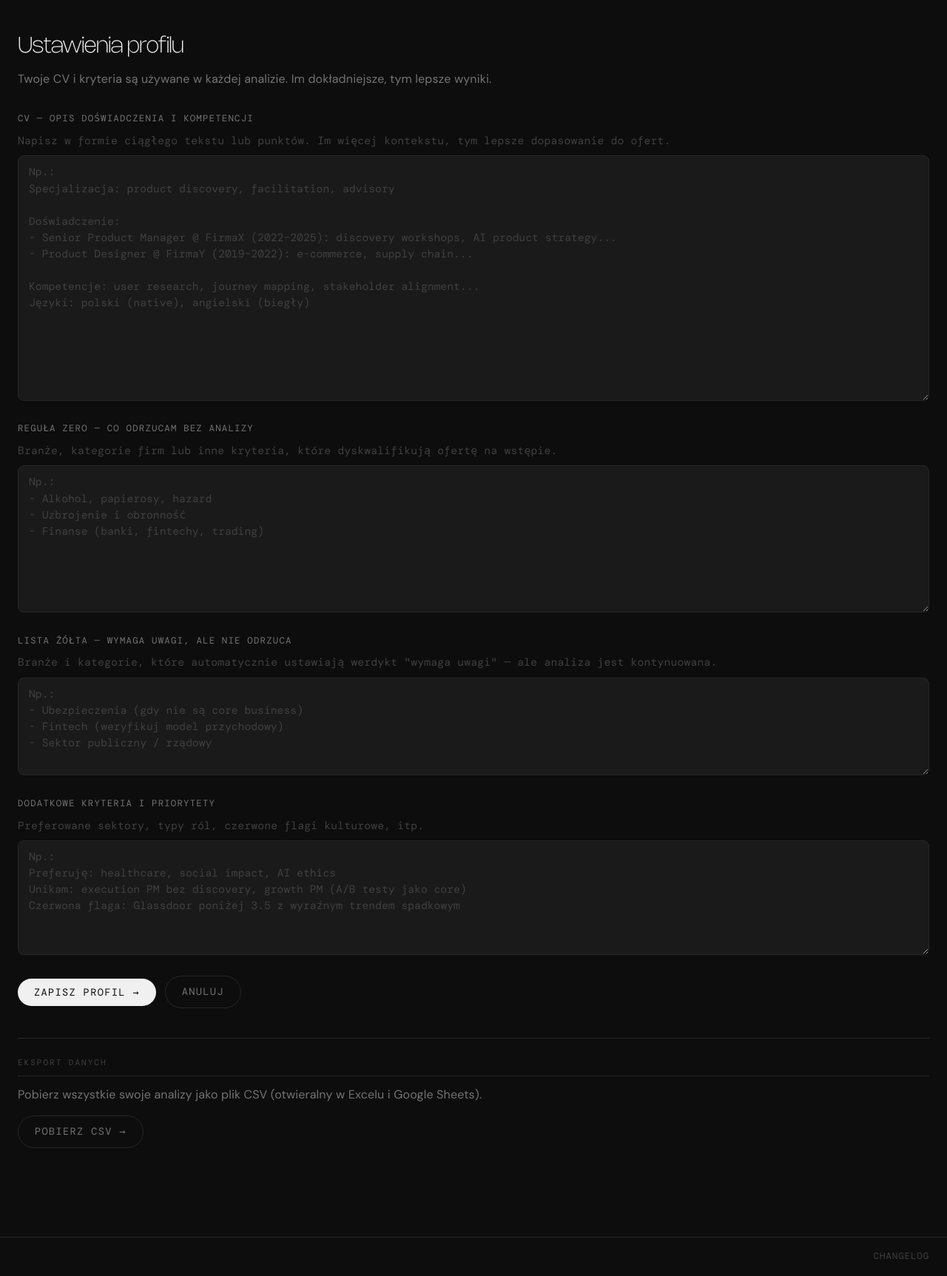
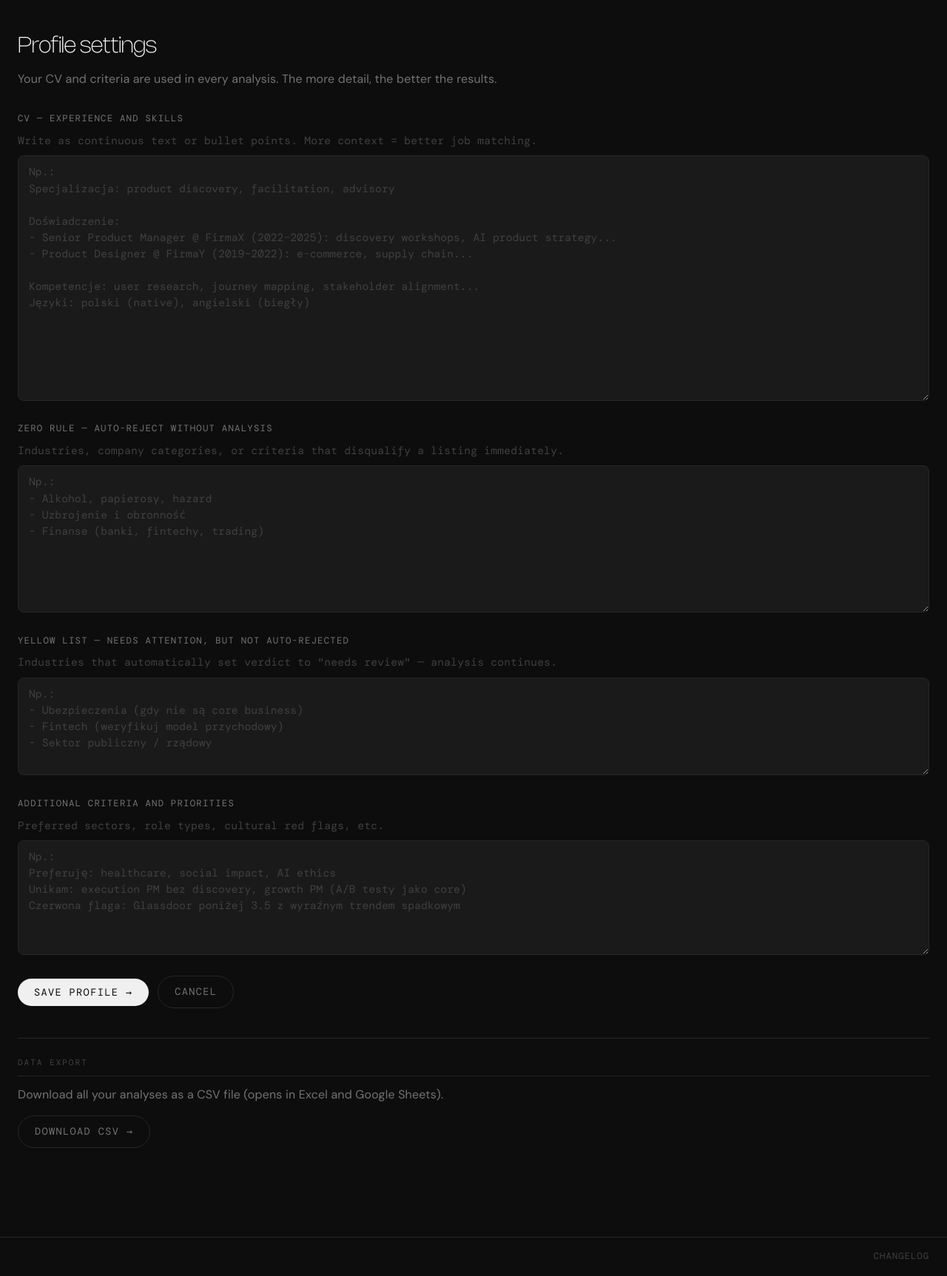
Before and after one commit to BartekJagniatkowski/job-screener, a Flask app: page /settings in a window 1280 px wide. Shown: the part 64-1789 px from the top of the page at 74% size. Run offline with Flask 3, Linux system fonts and the light colour scheme; the visitor is signed in with stand-in values (Sample User, id 1); data comes from the database, SQL or seed files in the repository; some web fonts are replaced.

Commit message:
style: translate settings.html to English

```diff
--- a/templates/settings.html
+++ b/templates/settings.html
@@ -1,43 +1,43 @@
 {% extends "base.html" %}
-{% block title %}Ustawienia — Job Screener{% endblock %}
+{% block title %}Settings — Job Screener{% endblock %}
 {% block content %}
-<div class="page-title">Ustawienia profilu</div>
-<p class="page-sub">Twoje CV i kryteria są używane w każdej analizie. Im dokładniejsze, tym lepsze wyniki.</p>
+<div class="page-title">Profile settings</div>
+<p class="page-sub">Your CV and criteria are used in every analysis. The more detail, the better the results.</p>
 
 <form method="POST">
   <div class="field">
-    <label>CV — opis doświadczenia i kompetencji</label>
-    <div class="field-hint">Napisz w formie ciągłego tekstu lub punktów. Im więcej kontekstu, tym lepsze dopasowanie do ofert.</div>
+    <label>CV — experience and skills</label>
+    <div class="field-hint">Write as continuous text or bullet points. More context = better job matching.</div>
     <textarea name="cv" rows="14" placeholder="Np.:&#10;Specjalizacja: product discovery, facilitation, advisory&#10;&#10;Doświadczenie:&#10;- Senior Product Manager @ FirmaX (2022–2025): discovery workshops, AI product strategy...&#10;- Product Designer @ FirmaY (2019–2022): e-commerce, supply chain...&#10;&#10;Kompetencje: user research, journey mapping, stakeholder alignment...&#10;Języki: polski (native), angielski (biegły)">{{ user.cv or '' }}</textarea>
   </div>
 
   <div class="field">
-    <label>Reguła Zero — co odrzucam bez analizy</label>
-    <div class="field-hint">Branże, kategorie firm lub inne kryteria, które dyskwalifikują ofertę na wstępie.</div>
+    <label>Zero Rule — auto-reject without analysis</label>
+    <div class="field-hint">Industries, company categories, or criteria that disqualify a listing immediately.</div>
     <textarea name="zero_list" rows="8" placeholder="Np.:&#10;- Alkohol, papierosy, hazard&#10;- Uzbrojenie i obronność&#10;- Finanse (banki, fintechy, trading)">{{ user.zero_list or '' }}</textarea>
   </div>
 
   <div class="field">
-    <label>Lista żółta — wymaga uwagi, ale nie odrzuca</label>
-    <div class="field-hint">Branże i kategorie, które automatycznie ustawiają werdykt "wymaga uwagi" — ale analiza jest kontynuowana.</div>
+    <label>Yellow list — needs attention, but not auto-rejected</label>
+    <div class="field-hint">Industries that automatically set verdict to "needs review" — analysis continues.</div>
     <textarea name="yellow_list" rows="5" placeholder="Np.:&#10;- Ubezpieczenia (gdy nie są core business)&#10;- Fintech (weryfikuj model przychodowy)&#10;- Sektor publiczny / rządowy">{{ user.yellow_list or '' }}</textarea>
   </div>
 
   <div class="field">
-    <label>Dodatkowe kryteria i priorytety</label>
-    <div class="field-hint">Preferowane sektory, typy ról, czerwone flagi kulturowe, itp.</div>
+    <label>Additional criteria and priorities</label>
+    <div class="field-hint">Preferred sectors, role types, cultural red flags, etc.</div>
     <textarea name="criteria" rows="6" placeholder="Np.:&#10;Preferuję: healthcare, social impact, AI ethics&#10;Unikam: execution PM bez discovery, growth PM (A/B testy jako core)&#10;Czerwona flaga: Glassdoor poniżej 3.5 z wyraźnym trendem spadkowym">{{ user.criteria or '' }}</textarea>
   </div>
 
   <div style="display:flex; gap:12px; align-items:center;">
-    <button type="submit" class="btn btn-primary">Zapisz profil →</button>
-    <a href="{{ url_for('dashboard') }}" class="btn btn-secondary">Anuluj</a>
+    <button type="submit" class="btn btn-primary">Save profile →</button>
+    <a href="{{ url_for('dashboard') }}" class="btn btn-secondary">Cancel</a>
   </div>
 </form>
 
 <div class="export-section">
-  <div class="section-label">Eksport danych</div>
-  <p class="page-sub" style="margin-bottom:16px;">Pobierz wszystkie swoje analizy jako plik CSV (otwieralny w Excelu i Google Sheets).</p>
-  <a href="{{ url_for('export') }}" class="btn btn-secondary">Pobierz CSV →</a>
+  <div class="section-label">Data export</div>
+  <p class="page-sub" style="margin-bottom:16px;">Download all your analyses as a CSV file (opens in Excel and Google Sheets).</p>
+  <a href="{{ url_for('export') }}" class="btn btn-secondary">Download CSV →</a>
 </div>
 {% endblock %}
```
